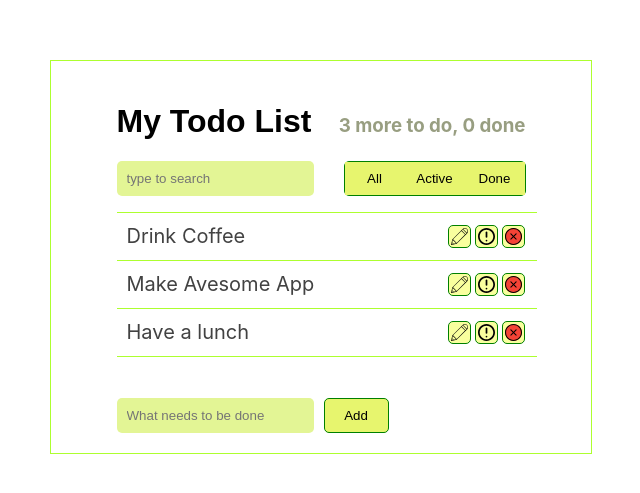
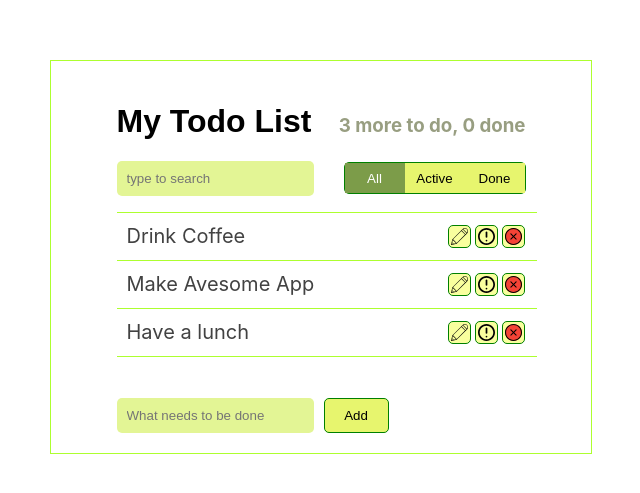
Before and after one commit to eto-non-stop/Todo-list, a React (Create React App) app: page / in a window 1280 px wide. Shown: the part 143-636 px from the top of the page, without its empty margins (319-959 px from the left). Built offline with nearby package versions, Linux system fonts and the light colour scheme; a web font is replaced by a local one.

Commit message:
Add filter

```diff
--- a/src/App.jsx
+++ b/src/App.jsx
@@ -2,6 +2,8 @@ import React, { Component } from "react";
 import styles from "./App.module.css";
 
 import Title from "./components/Title/index";
+import ItemStatusFilter from "./components/ItemStatusFilter/index";
+
 import SearchPanel from "./components/SearchPanel/index";
 import TodoList from "./components/TodoList/index";
 import AddInput from "./components/AddItem/index";
@@ -15,7 +17,8 @@ export default class App extends Component {
       this.createTodoItem("Make Avesome App"),
       this.createTodoItem("Have a lunch")
     ],
-    term: ""
+    term: "",
+    filter: "all"
   };
 
   createTodoItem(label) {
@@ -79,19 +82,37 @@ export default class App extends Component {
     this.setState({ term });
   };
 
+  onFilterChange = filter => {
+    this.setState({ filter });
+  };
+
   search(items, term) {
     if (term.length === 0) {
       return items;
     }
+
     return items.filter(item => {
       return item.label.toLowerCase().indexOf(term.toLowerCase()) !== -1;
     });
   }
 
+  filter(items, filter) {
+    switch (filter) {
+      case "all":
+        return items;
+      case "active":
+        return items.filter(item => !item.done);
+      case "done":
+        return items.filter(item => item.done);
+      default:
+        return items;
+    }
+  }
+
   render() {
-    const { todoData, term } = this.state;
+    const { todoData, term, filter } = this.state;
 
-    const visibleItems = this.search(todoData, term);
+    const visibleItems = this.filter(this.search(todoData, term), filter);
     const doneCount = todoData.filter(el => el.done).length;
     const todoCount = todoData.length - doneCount;
 
@@ -99,7 +120,16 @@ export default class App extends Component {
       <div className={styles.wrap}>
         <div className={styles.wrapper}>
           <Title toDo={todoCount} done={doneCount} />
-          <SearchPanel onSearchChange={this.onSearchChange} />
+          <div className={styles.search_panel}>
+            <SearchPanel
+              onSearchChange={this.onSearchChange}
+              value={this.state.term}
+            />
+            <ItemStatusFilter
+              filter={filter}
+              onFilterChange={this.onFilterChange}
+            />
+          </div>
           <TodoList
             todos={visibleItems}
             onDeleted={this.deleteItem}
--- a/src/App.module.css
+++ b/src/App.module.css
@@ -13,3 +13,9 @@
     justify-content: center;
     align-items: center;
 }
+
+.search_panel {
+    display: flex;
+    justify-content: space-between;
+    align-items: center;
+}
--- a/src/components/ItemStatusFilter/index.jsx
+++ b/src/components/ItemStatusFilter/index.jsx
@@ -3,19 +3,30 @@ import React, { Component } from "react";
 import styles from "./styles.module.css";
 
 export default class ItemStatusFilter extends Component {
+  buttons = [
+    { name: "all", label: "All" },
+    { name: "active", label: "Active" },
+    { name: "done", label: "Done" }
+  ];
+
   render() {
-    return (
-      <div className={styles.btn_group}>
-        <button type="button" className={styles.btn}>
-          All
+    const { filter, onFilterChange } = this.props;
+    const buttons = this.buttons.map(({ name, label }) => {
+      const isActive = filter === name;
+      const className = `${styles.btn} ${isActive ? styles.active : ""}`;
+
+      return (
+        <button
+          type="button"
+          className={className}
+          key={name}
+          onClick={() => onFilterChange(name)}
+        >
+          {label}
         </button>
-        <button type="button" className={styles.btn}>
-          Active
-        </button>
-        <button type="button" className={styles.btn}>
-          Done
-        </button>
-      </div>
-    );
+      );
+    });
+
+    return <div className={styles.btn_group}>{buttons}</div>;
   }
 }
--- a/src/components/ItemStatusFilter/styles.module.css
+++ b/src/components/ItemStatusFilter/styles.module.css
@@ -2,20 +2,32 @@
     margin-left: 30px;
     border: 1px solid green;
     border-radius: 5px;
+    display: flex;
+    justify-content: flex-end;
+    align-items: center;
 }
 
 .btn {
     background-color: rgb(231, 245, 110);
-    height: 100%;
+    height: 30px;
     width: 60px;
     padding: 3px;
     border: none;
 }
 
-.btn:hover {
+.btn:not([class*='active']):hover {
     background-color: rgb(175, 187, 7);
 }
 
 .btn:active {
     padding: 0;
 }
+
+.active {
+    background-color: rgb(124, 156, 73);
+    height: 30px;
+    width: 60px;
+    padding: 3px;
+    border: none;
+    color: #fff;
+}
--- a/src/components/SearchPanel/index.jsx
+++ b/src/components/SearchPanel/index.jsx
@@ -1,16 +1,10 @@
 import React, { Component } from "react";
-import ItemStatusFilter from "../ItemStatusFilter/index";
 
 import styles from "./styles.module.css";
 
 export default class SearchPanel extends Component {
-  state = {
-    term: ""
-  };
-
   onSearchChange = e => {
     const term = e.target.value;
-    this.setState({ term });
     this.props.onSearchChange(term);
   };
 
@@ -21,10 +15,9 @@ export default class SearchPanel extends Component {
           type="text"
           placeholder="type to search"
           className={styles.input_search}
-          value={this.state.term}
+          value={this.props.term}
           onChange={this.onSearchChange}
         />
-        <ItemStatusFilter />
       </div>
     );
   }
--- a/src/components/SearchPanel/styles.module.css
+++ b/src/components/SearchPanel/styles.module.css
@@ -1,6 +1,8 @@
 .search {
     display: flex;
     flex-direction: row;
+    justify-content: flex-start;
+    align-items: center;
 }
 
 .input_search {
```
